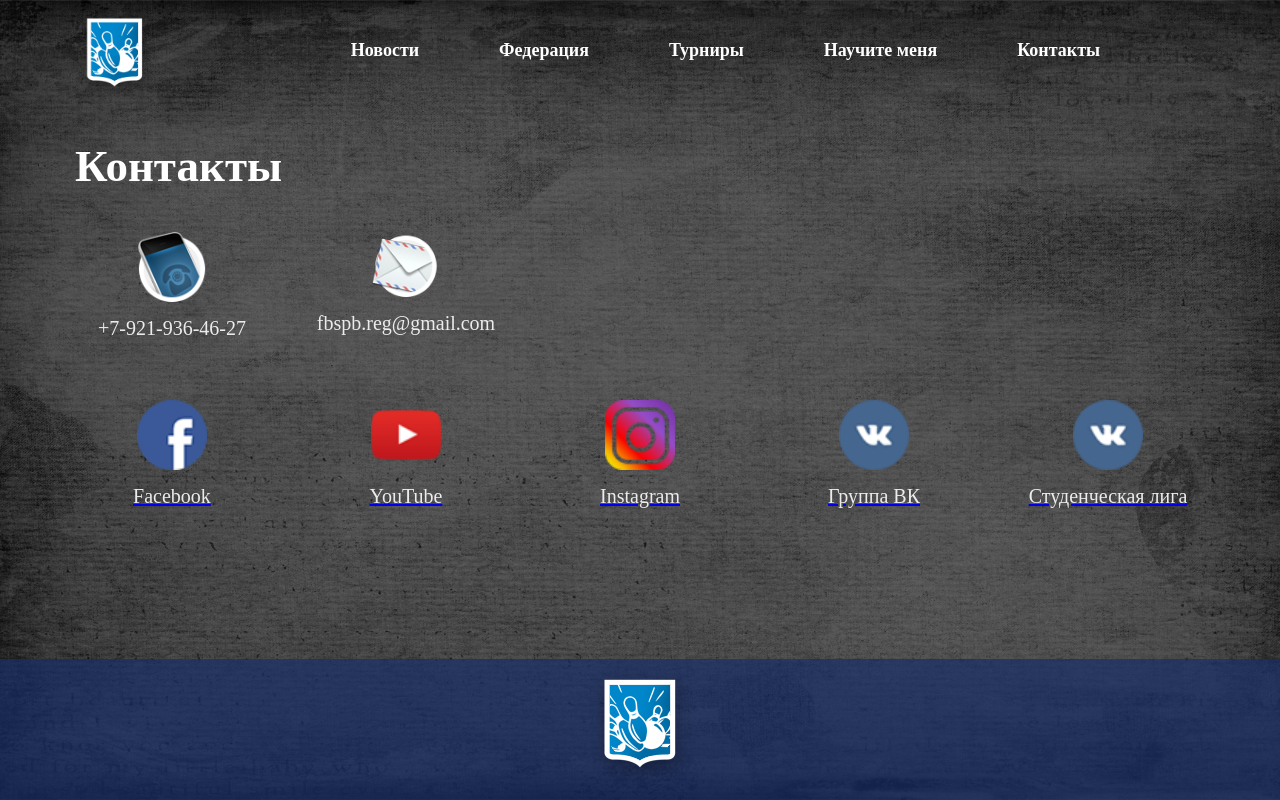
After one commit to karamzi/bowl_spb, a Django app: template templates/contacts.html in a window 1280 px wide. The commit adds this page. Run offline with Django 3.2, Linux system fonts and the light colour scheme; the template is opened without the code that fills it, so the values that code supplies are empty.

Commit message:
add contacts page

```diff
--- a/main/urls.py
+++ b/main/urls.py
@@ -14,4 +14,5 @@ urlpatterns = [
     path('protocols/', main.protocols, name='protocols'),
     path('regulations/', main.regulations, name='regulations'),
     path('studentsTournaments/', main.students_tournaments, name='students_tournaments'),
+    path('contacts/', main.contacts, name='contacts'),
 ]
--- a/main/views.py
+++ b/main/views.py
@@ -99,6 +99,10 @@ def students_tournaments(request):
     return render(request, 'students_tournaments.html')
 
 
+def contacts(request):
+    return render(request, 'contacts.html')
+
+
 @csrf_exempt
 def ajax_parse_results(request):
     if request.method == 'POST':
@@ -106,7 +110,7 @@ def ajax_parse_results(request):
         tournament = Tournaments.objects.get(pk=data['id'])
         for player in data['players']:
             result = Results()
-            year = Years.objects.get(year=datetime.datetime.now().year-2)
+            year = Years.objects.get(year=datetime.datetime.now().year - 2)
             user, status = Profile.objects.get_or_create(name=player['name'])
             user.rang = player['rang']
             user.save()
--- /dev/null
+++ b/static/css/contacts.css
@@ -0,0 +1,65 @@
+/* calendar section
+ ____________________*/
+
+.contacts_section {
+    flex-grow: 1;
+    padding: 40px 0;
+    position: relative;
+    z-index: 1;
+}
+
+.contacts_section h1 {
+    color: white;
+    font-size: 45px;
+    margin-bottom: 40px;
+    padding: 0 20px;
+}
+
+.row {
+    display: flex;
+    flex-wrap: wrap;
+}
+
+.item, .item_link {
+    display: flex;
+    flex-direction: column;
+    align-items: center;
+    width: 20%;
+    min-width: 100px;
+    margin-bottom: 60px;
+}
+
+.item img, .item_link img {
+    width: 70px;
+    margin-bottom: 15px;
+}
+
+.item p, .item_link p {
+    color: #ececec;
+    font-size: 20px;
+    text-align: center;
+}
+
+.item_link p:hover {
+    color: #03B1F7;
+    transition: color 0.3s ease;
+}
+
+/* media query
+ _________________________*/
+
+@media (max-width: 850px) {
+    .row {
+        justify-content: space-around;
+    }
+
+    .item, .item_link {
+        width: 30%;
+    }
+}
+
+@media (max-width: 520px) {
+    .item, .item_link {
+        width: 50%;
+    }
+}
--- /dev/null
+++ b/templates/contacts.html
@@ -0,0 +1,46 @@
+{% extends 'layouts/basic.html' %}
+{% load static %}
+{% block links %}
+    <link rel="stylesheet" href="{% static 'css/contacts.css' %}">
+{% endblock %}
+{% block title %}Контакты{% endblock %}
+
+{% block content %}
+    <section class="contacts_section">
+        <div class="container">
+            <h1>Контакты</h1>
+            <div class="row">
+                <div class="item">
+                    <img src="{% static 'img/phone.png' %}" alt="phone">
+                    <p>+7-921-936-46-27</p>
+                </div>
+                <div class="item">
+                    <img src="{% static 'img/mail.png' %}" alt="mail">
+                    <p>fbspb.reg@gmail.com</p>
+                </div>
+            </div>
+            <div class="row">
+                <a href="https://www.facebook.com/groups/bowling.spb" target="_blank" class="item_link">
+                    <img src="{% static 'img/fb.png' %}" alt="facebook">
+                    <p>Facebook</p>
+                </a>
+                <a href="https://www.youtube.com/channel/UCJFdDmkmpM81jgTCgCDGUwQ" target="_blank" class="item_link">
+                    <img src="{% static 'img/youTube.png' %}" alt="youTube">
+                    <p>YouTube</p>
+                </a>
+                <a href="https://www.instagram.com/fbspb/" target="_blank" class="item_link">
+                    <img src="{% static 'img/instagram.png' %}" alt="instagram">
+                    <p>Instagram</p>
+                </a>
+                <a href="https://vk.com/fbpiter" target="_blank" class="item_link">
+                    <img src="{% static 'img/vk.png' %}" alt="vk">
+                    <p>Группа ВК</p>
+                </a>
+                <a href="https://vk.com/bowling_stu" target="_blank" class="item_link">
+                    <img src="{% static 'img/vk.png' %}" alt="vk">
+                    <p>Студенческая лига</p>
+                </a>
+            </div>
+        </div>
+    </section>
+{% endblock %}
--- a/templates/index.html
+++ b/templates/index.html
@@ -47,7 +47,7 @@
                         <a href="#">Научите меня</a>
                     </div>
                     <div class="nav_link">
-                        <a href="#">Контакты</a>
+                        <a href="{% url 'main:contacts' %}">Контакты</a>
                     </div>
                 </nav>
             </div>
--- a/templates/layouts/basic.html
+++ b/templates/layouts/basic.html
@@ -48,7 +48,7 @@
                         <a href="#">Научите меня</a>
                     </div>
                     <div class="nav_link">
-                        <a href="#">Контакты</a>
+                        <a href="{% url 'main:contacts' %}">Контакты</a>
                     </div>
                 </nav>
             </div>
```
Also changed, not shown: static/img/fb.png, static/img/instagram.png (added), static/img/mail.png (added), static/img/phone.png (added), static/img/vk.png, static/img/youTube.png.
